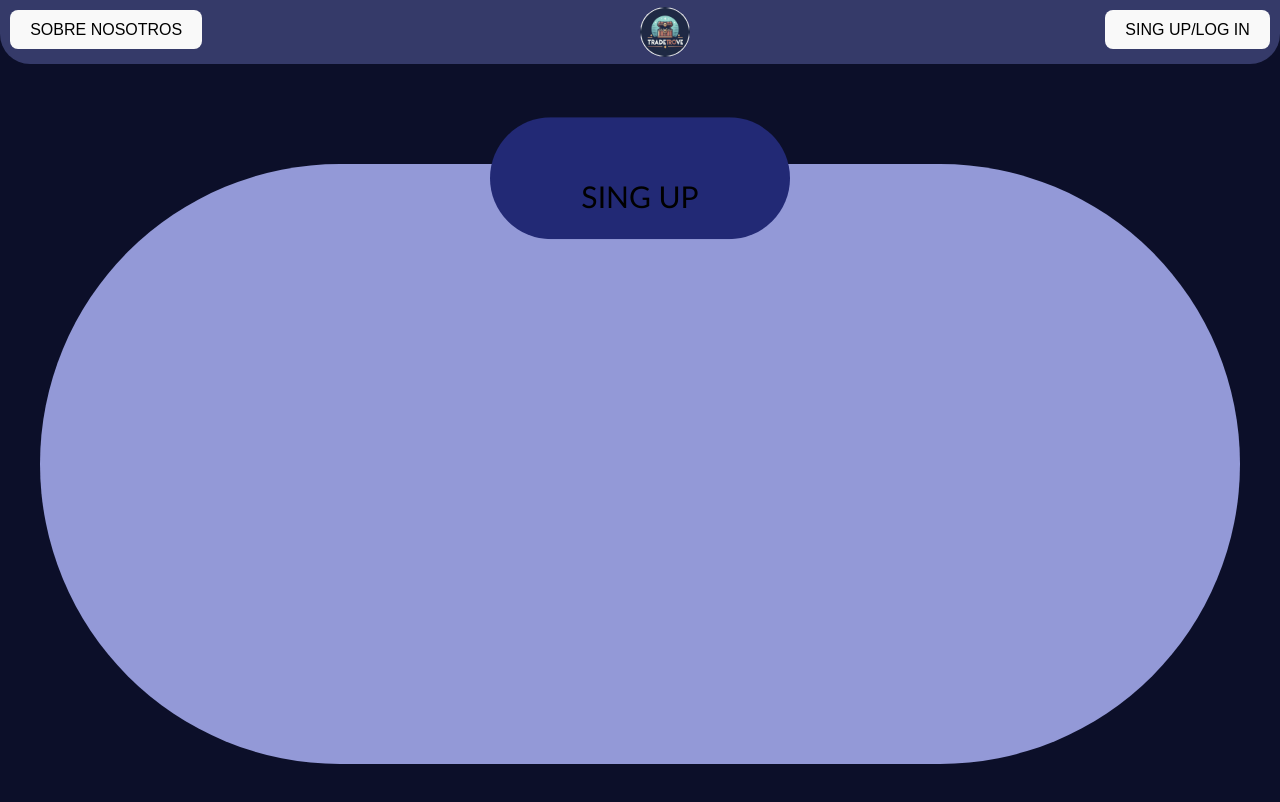
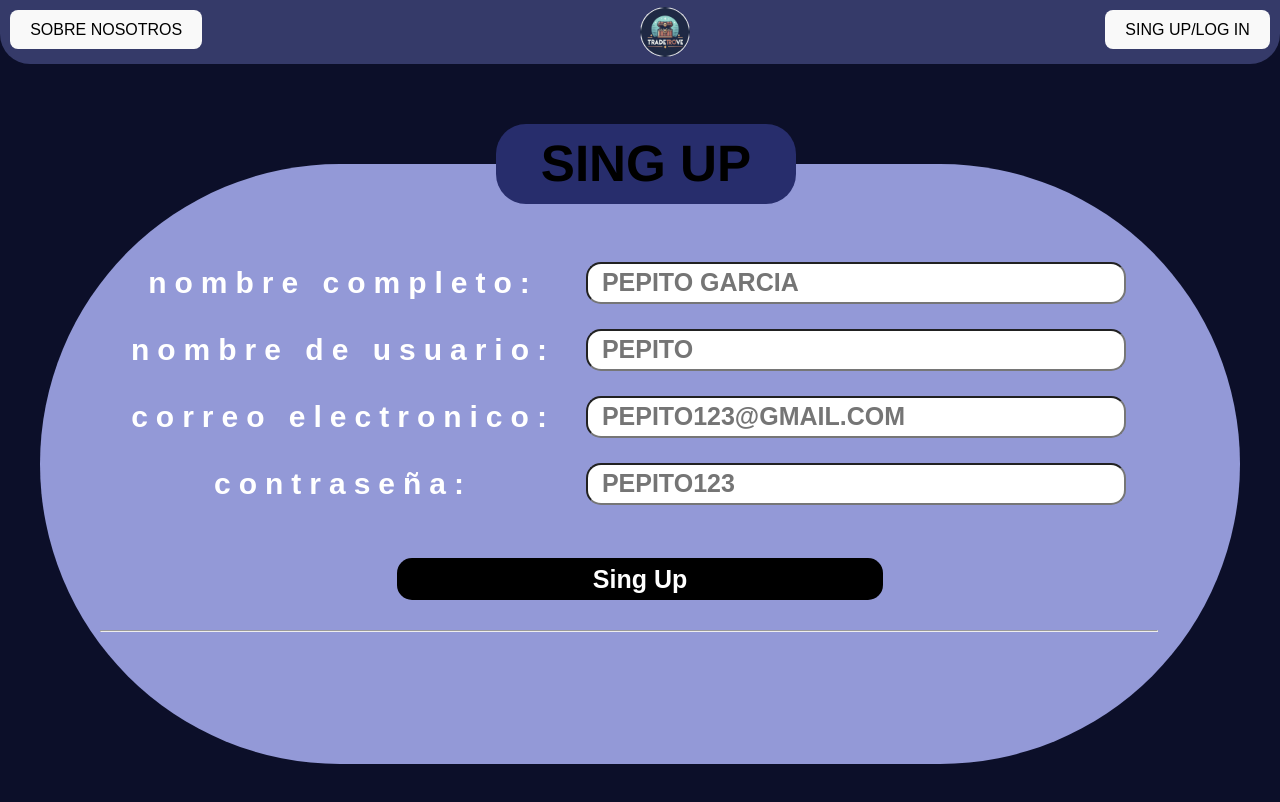
Before and after one commit to marvalenciab/ProyectoWeb, a React (Vite) app in the folder tradetrove/: page /about in a window 1280 px wide. Shown: the top 802 px of the page. Built offline with nearby package versions, Linux system fonts and the light colour scheme.

Commit message:
Sing Up terminado

```diff
--- a/tradetrove/src/componentes/Cuerpo.jsx
+++ b/tradetrove/src/componentes/Cuerpo.jsx
@@ -3,6 +3,7 @@ import { NavLink } from 'react-router-dom';
 import '../estilos-componentes/Cuerpo.css';
 
 function Cuerpo() {
+
   return (
     <div class='container'>
       <div className='container__div'>
--- a/tradetrove/src/componentes/SingUp.jsx
+++ b/tradetrove/src/componentes/SingUp.jsx
@@ -1,16 +1,47 @@
+import { useState } from 'react';
 import'../estilos-componentes/SingUp.css';
 export default function SingUp() {
+  const [Nombre, setNombre] = useState('')
+
   return (
     <div class='container'>
-      <div className='container__div'>
-        <button className='container__div__singup'>SING UP</button>
-        <h1>
+      <div className='container__div containerSingUp'>
+        <div className='container__div__title'>
+            <h1 className='container__div__title__titulo'>SING UP</h1>
+        </div>
+        <form className='container__div__form' onSubmit={(e)=>{
+           e.preventDefault();
+           console.log(Nombre)
+        }}>
+           <div className='container__div__form__conten'>
+             <p className='container__div__form__conten__parrafo'>nombre completo: </p>
+             <input className='container__div__form__conten__input' type="text" placeholder='  PEPITO GARCIA' onChange={(e)=>{
+                setNombre(e.target.value)
+                console.log(Nombre)
+             }}/>
+           </div>
+           <div className='container__div__form__conten'>
+             <p className='container__div__form__conten__parrafo'>nombre de usuario:</p>
+             <input type="text"  className='container__div__form__conten__input' placeholder='  PEPITO'/>
+           </div>
+           <div className='container__div__form__conten'>
+             <p className='container__div__form__conten__parrafo'>correo electronico:</p>
+             <input type="email"  className='container__div__form__conten__input' placeholder='  PEPITO123@GMAIL.COM'/>
+           </div>
+           <div className='container__div__form__conten'>
+             <p className='container__div__form__conten__parrafo'>contraseña:</p>
+             <input type="password"  className='container__div__form__conten__input'  placeholder='  PEPITO123'/>
+           </div>
 
-          <strong></strong>
-        </h1>
-        <div class='buttons'>
+            <button className='container__div__form__conten__button'>
+                Sing Up
+            </button>
 
-        </div>
+              <hr className='rayita'/>
+        </form>
+
+
+
       </div>
     </div>
   );
--- a/tradetrove/src/estilos-componentes/SingUp.css
+++ b/tradetrove/src/estilos-componentes/SingUp.css
@@ -4,56 +4,82 @@
     box-sizing: border-box;
   }
 
-  .container {
+  .container__div__title{
+      width: 300px;
+      height: 80px;
+      background:rgb(39, 45, 108);
+      border-radius: 30px;
+      position: absolute;
+      right: 62%;
+      transform: translateX(100%);
+      top: -40px;
+      display: flex;
+      flex-direction: column;
+      align-items: center;
+      justify-content: center;
+
+  }
+  .container__div__title__titulo{
+      color:  black;
+      margin: 0;
+
+  }
+
+  .containerSingUp{
     display: flex;
     flex-direction: column;
-    justify-content: center;
-    align-items: center;
-
-    margin: 0 auto;
-    justify-content: center;
-    align-items: center;
-    height: 100vh;
 
 
   }
 
+.container__div__form{
 
-  .container__div {
-    margin-top: 0px;
-    background-color: rgb(147, 153, 215);
-    height: 600px;
-    border-radius: 600px;
-    text-align: center;
-    width: 1200px;
-    align-items: center;
-    position: relative;
+    width: 90%;
+    height: 65%;
+    margin-top: 8%;
 
   }
-  .container__div__singup{
-    background-color: rgb(34, 41, 117);
-    color: black;
-    padding: 60px;
-    border-radius: 200px;
-    width: 300px ;
-    position: absolute;
-    left: 450px;
-    top: -20%;
-    transform: translateY(60%);
-    font-family: 'Gill Sans', 'Gill Sans MT', Calibri, 'Trebuchet MS', sans-serif;
+.container__div__form__conten{
+
+  display: flex;
+  flex-direction: row;
+  margin-bottom: 22px;
+  align-items: center;
+
+}
+.container__div__form__conten__parrafo{
+    color: white;
     font-size: 30px;
-    height: 50px;
+    width: 45%;
+    letter-spacing: 8px;
+    font-weight: bold;
+    margin: 0;
+}
 
+.container__div__form__conten__input{
+  width: 50%;
+  background: white;
+  height: 42px;
+  border-radius: 15px;
+  color: black;
+  font-weight: bold;
+  font-size: 25px;
+}
+.container__div__form__conten__button{
+  width: 45%;
+  background: black;
+  height: 42px;
+  border-radius: 15px;
+  color: white;
+  font-weight: bold;
+  font-size: 25px;
+  text-align: center;
+  padding: 0;
+  margin-top: 30px;
+}
 
+.rayita{
+  margin-top: 30px;
+  width: 98%;
 
-  }
-
-
-
-
-
-  h1 {
-    margin-top: 100px;
-    color: black;
-    font-family: 'Franklin Gothic Medium', 'Arial Narrow', Arial, sans-serif;
-  }
+}
```
